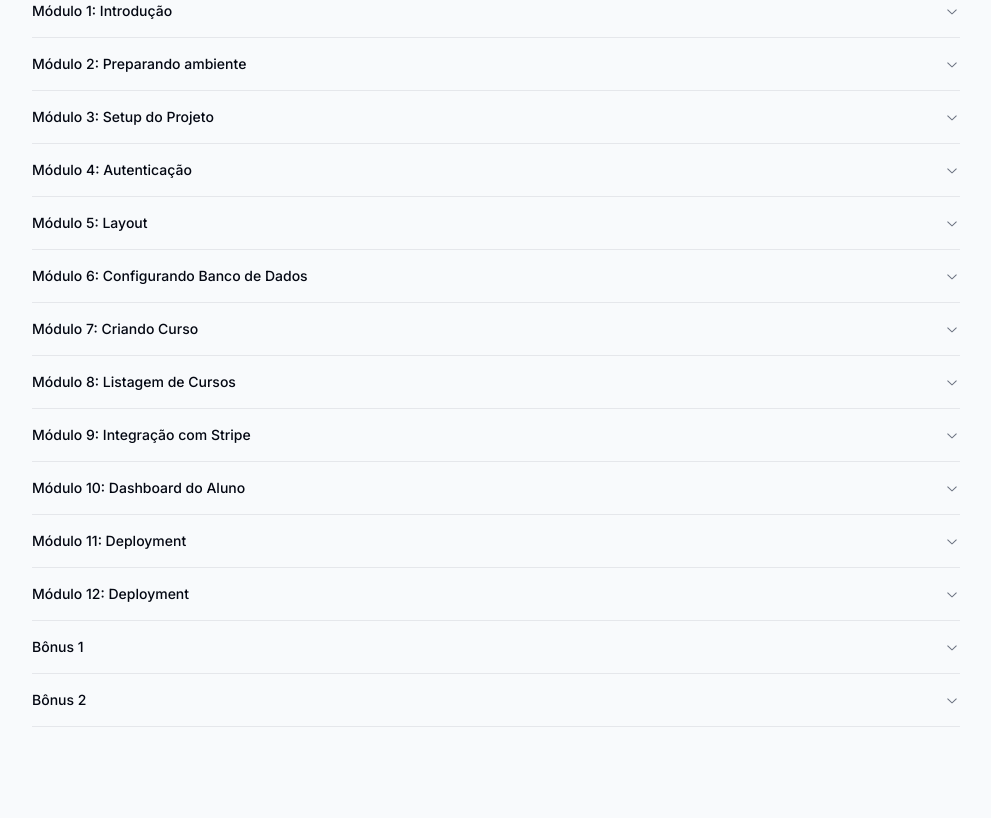
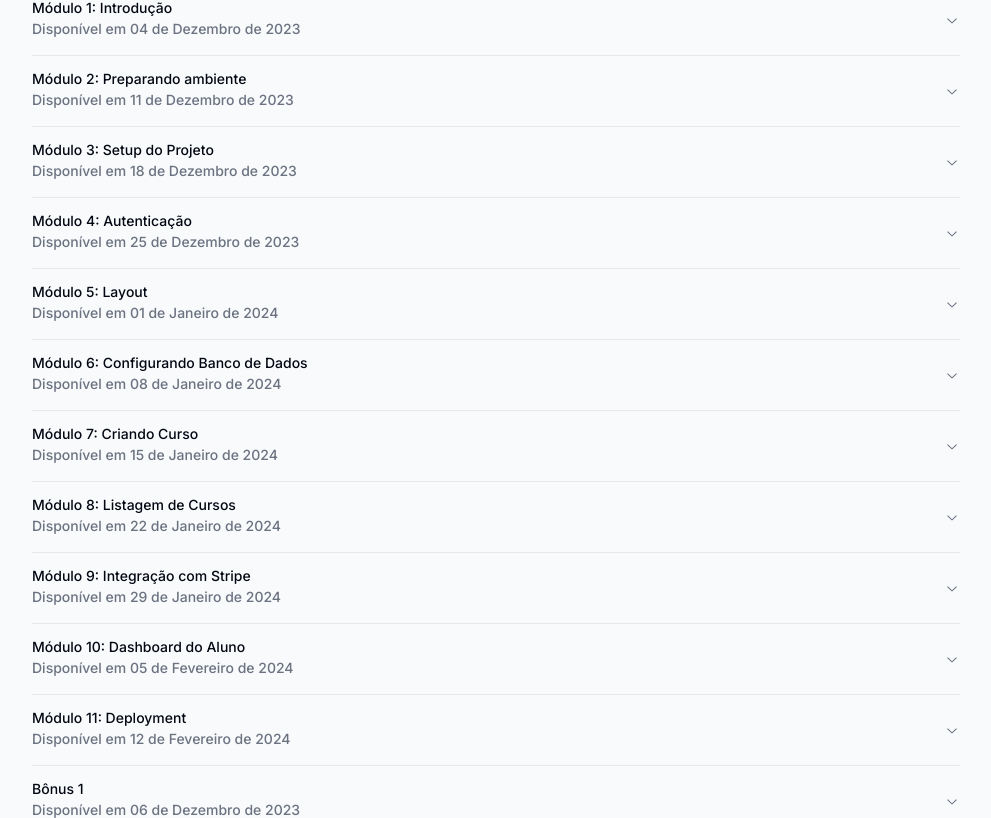
Before and after one commit to lucasnhimi/thenextdev-landingpage, a Next.js app: page / in a window 1280 px wide. Shown: the part 2043-2861 px from the top of the page, without its empty margins (144-1135 px from the left). Built offline with nearby package versions, Linux system fonts and the light colour scheme.

Commit message:
Adding module date

```diff
--- a/src/app/_components/feature-section.tsx
+++ b/src/app/_components/feature-section.tsx
@@ -11,7 +11,7 @@
   {
     id: 1,
     title: 'Módulo 1: Introdução',
-    data: '',
+    data: '04 de Dezembro de 2023',
     episodes: [
       { id: 1, title: 'Sobre o curso' },
       { id: 2, title: 'Base de conhecimento' },
@@ -21,7 +21,7 @@
   {
     id: 2,
     title: 'Módulo 2: Preparando ambiente',
-    data: '',
+    data: '11 de Dezembro de 2023',
     episodes: [
       { id: 1, title: 'Ferramentas necessárias' },
       { id: 2, title: 'Configurando VS Code' },
@@ -30,7 +30,7 @@
   {
     id: 3,
     title: 'Módulo 3: Setup do Projeto',
-    data: '',
+    data: '18 de Dezembro de 2023',
     episodes: [
       { id: 1, title: 'Criando nosso projeto' },
       { id: 2, title: 'Entendendo os arquivos base do projeto' },
@@ -43,7 +43,7 @@
   {
     id: 4,
     title: 'Módulo 4: Autenticação',
-    data: '',
+    data: '25 de Dezembro de 2023',
     episodes: [
       { id: 1, title: 'Tipos de autenticações' },
       { id: 2, title: 'NextAuth ou Clerk, qual utilizar?' },
@@ -54,7 +54,7 @@
   {
     id: 5,
     title: 'Módulo 5: Layout',
-    data: '',
+    data: '01 de Janeiro de 2024',
     episodes: [
       { id: 1, title: 'O que são metadados' },
       { id: 2, title: 'Fonts' },
@@ -65,7 +65,7 @@
   {
     id: 6,
     title: 'Módulo 6: Configurando Banco de Dados',
-    data: '',
+    data: '08 de Janeiro de 2024',
     episodes: [
       { id: 1, title: 'Configurando o PlanetScale' },
       { id: 2, title: 'Configurando Prisma ORM' },
@@ -74,7 +74,7 @@
   {
     id: 7,
     title: 'Módulo 7: Criando Curso',
-    data: '',
+    data: '15 de Janeiro de 2024',
     episodes: [
       { id: 1, title: 'Entendendo Estilização CSS' },
       { id: 2, title: 'Criando componente de Novo Curso' },
@@ -91,7 +91,7 @@
   {
     id: 8,
     title: 'Módulo 8: Listagem de Cursos',
-    data: '',
+    data: '22 de Janeiro de 2024',
     episodes: [
       { id: 1, title: 'Entendendo sobre Caching' },
       { id: 2, title: 'Lazy Loading' },
@@ -102,7 +102,7 @@
   {
     id: 9,
     title: 'Módulo 9: Integração com Stripe',
-    data: '',
+    data: '29 de Janeiro de 2024',
     episodes: [
       { id: 1, title: 'Configurando Stripe' },
       { id: 2, title: 'Componente de Compra de Curso' },
@@ -112,7 +112,7 @@
   {
     id: 10,
     title: 'Módulo 10: Dashboard do Aluno',
-    data: '',
+    data: '05 de Fevereiro de 2024',
     episodes: [
       { id: 1, title: 'Progresso do Aluno' },
       { id: 2, title: 'Dashboard do Aluno' },
@@ -121,7 +121,7 @@
   {
     id: 11,
     title: 'Módulo 11: Deployment',
-    data: '',
+    data: '12 de Fevereiro de 2024',
     episodes: [
       { id: 1, title: 'Tudo sobre a Vercel' },
       { id: 2, title: 'Configurando novo projeto na Vercel' },
@@ -132,20 +132,8 @@
   },
   {
     id: 12,
-    title: 'Módulo 12: Deployment',
-    data: '',
-    episodes: [
-      { id: 1, title: 'Tudo sobre a Vercel' },
-      { id: 2, title: 'Configurando novo projeto na Vercel' },
-      { id: 3, title: 'WebHooks Clerk' },
-      { id: 4, title: 'WebHooks Stripe' },
-      { id: 5, title: 'Analytics' },
-    ],
-  },
-  {
-    id: 13,
     title: 'Bônus 1',
-    data: '',
+    data: '06 de Dezembro de 2023',
     episodes: [
       { id: 1, title: 'Aula extra' },
       {
@@ -156,9 +144,9 @@
     ],
   },
   {
-    id: 14,
+    id: 13,
     title: 'Bônus 2',
-    data: '',
+    data: '10 de Janeiro de 2024',
     episodes: [
       { id: 1, title: 'Aula extra' },
       {
@@ -286,7 +274,16 @@
         <Accordion type='single' collapsible className='w-full'>
           {content.map((item) => (
             <AccordionItem value={`item-${item.id}`} key={item.id}>
-              <AccordionTrigger>{item.title}</AccordionTrigger>
+              <AccordionTrigger>
+                <div className='space-y-1 text-left'>
+                  <h4 className='text-sm font-medium leading-none'>
+                    {item.title}
+                  </h4>
+                  <p className='text-sm text-muted-foreground'>
+                    {`Disponível em ${item.data}`}
+                  </p>
+                </div>
+              </AccordionTrigger>
               <AccordionContent className='text-left'>
                 {item.episodes.map((episode) => (
                   <>
```
